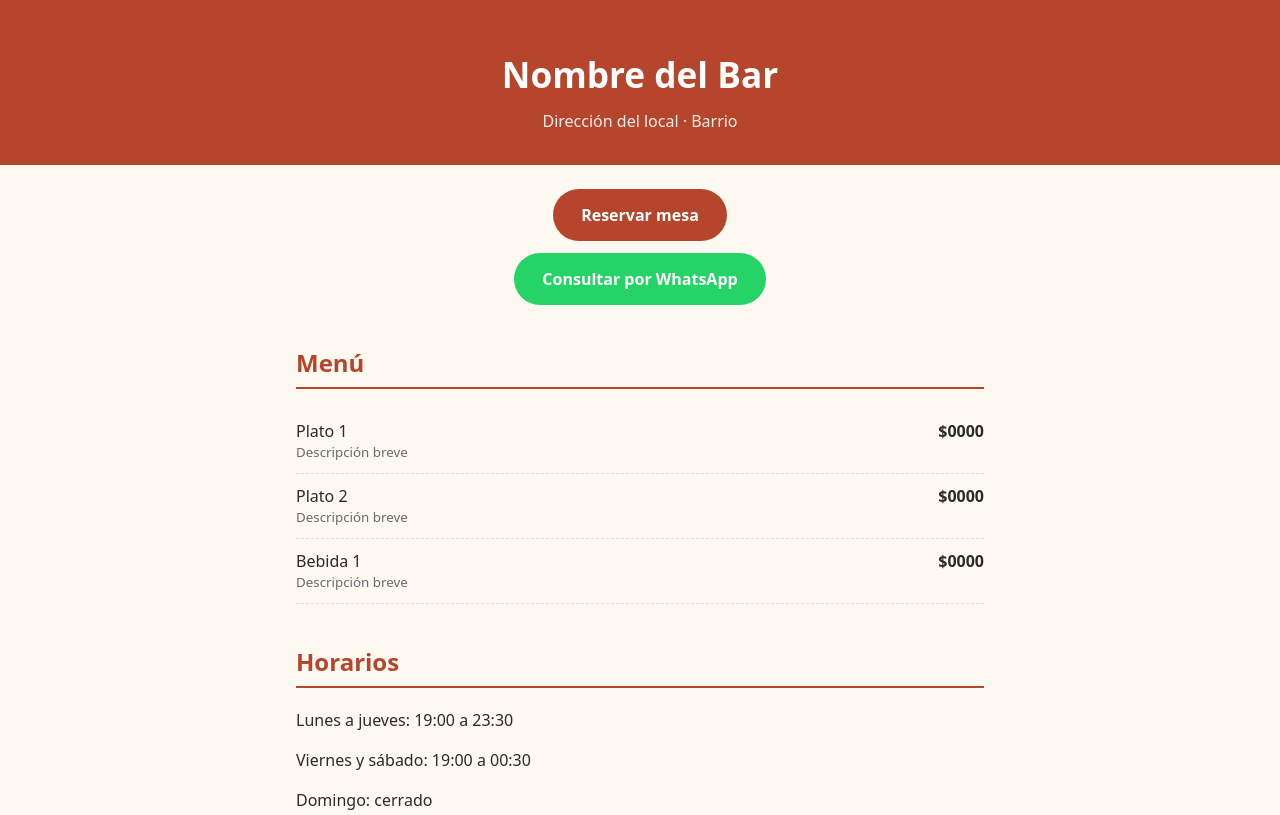
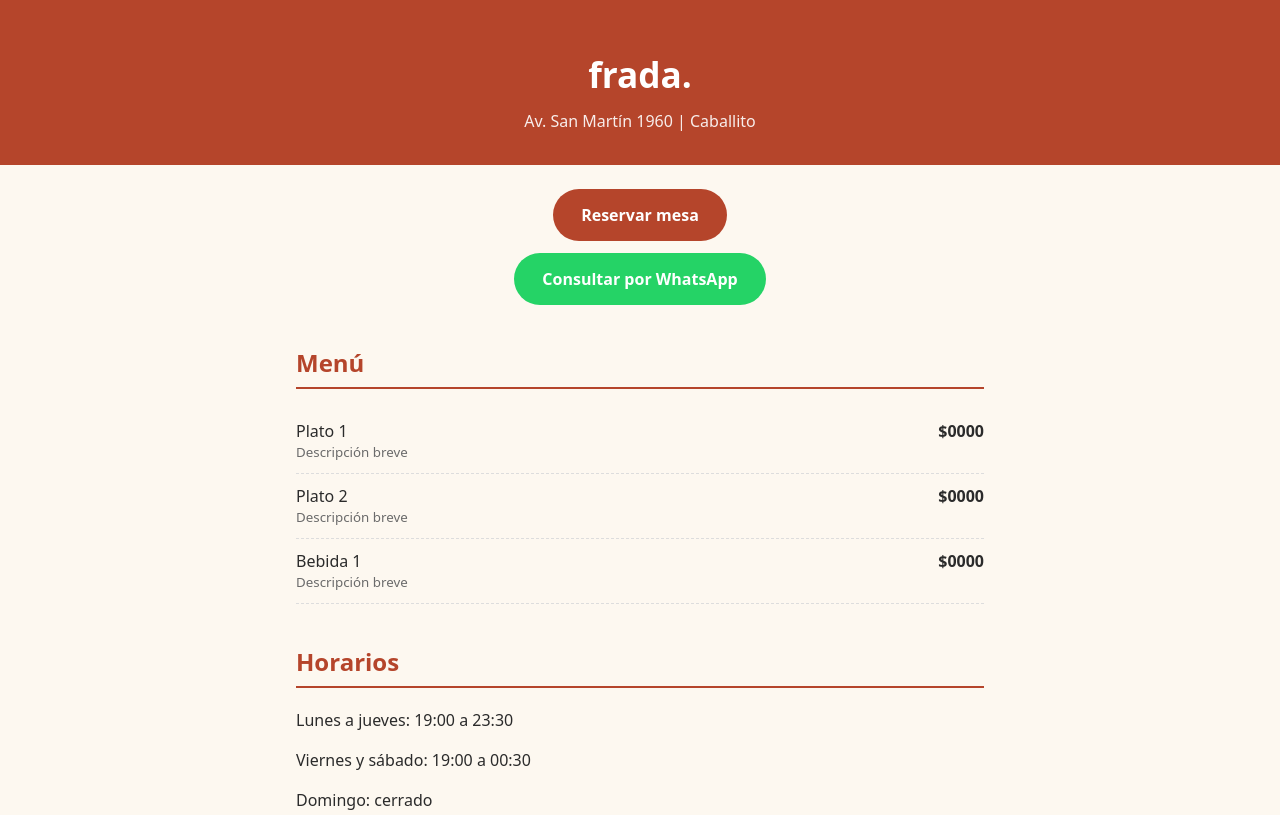
Before and after one commit to maggese/frada., a plain HTML site: page index.html in a window 1280 px wide. Shown: the top 815 px of the page. Drawn offline with Linux system fonts and the light colour scheme.

Commit message:
Update index.html

```diff
--- a/index.html
+++ b/index.html
@@ -3,7 +3,7 @@
 <head>
 <meta charset="UTF-8">
 <meta name="viewport" content="width=device-width, initial-scale=1.0">
-<title>Nombre del Bar</title>
+<title>frada.</title>
 <style>
   :root { --bg:#fdf8f0; --text:#2b2b2b; --accent:#b5452b; --muted:#6b6b6b; }
   * { box-sizing: border-box; }
@@ -25,8 +25,8 @@
 </head>
 <body>
 <header>
-  <h1>Nombre del Bar</h1>
-  <p>Dirección del local · Barrio</p>
+  <h1>frada.</h1>
+  <p>Av. San Martín 1960 | Caballito</p>
 </header>
 <main>
   <section class="center">
```
